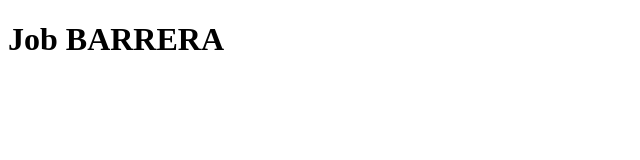
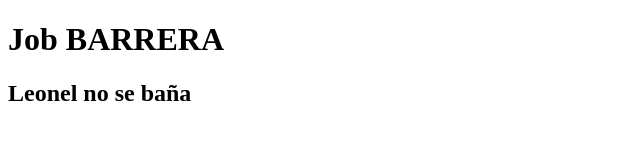
Before and after one commit to dieselLCS/CasaListaIHC, a plain HTML site: page Plataforma/Plataforma - Cliente/Servicio.html in a window 1280 px wide. Shown: the whole page, without its empty margins (0-640 px from the left). Drawn offline with Linux system fonts and the light colour scheme.

Commit message:
practicacndo 2

```diff
--- a/Plataforma/Plataforma - Cliente/Servicio.html
+++ b/Plataforma/Plataforma - Cliente/Servicio.html
@@ -7,5 +7,6 @@
 </head>
 <body>
     <h1>Job BARRERA</h1>
+     <h2> Leonel no se baña</h2>
 </body>
 </html>
```
